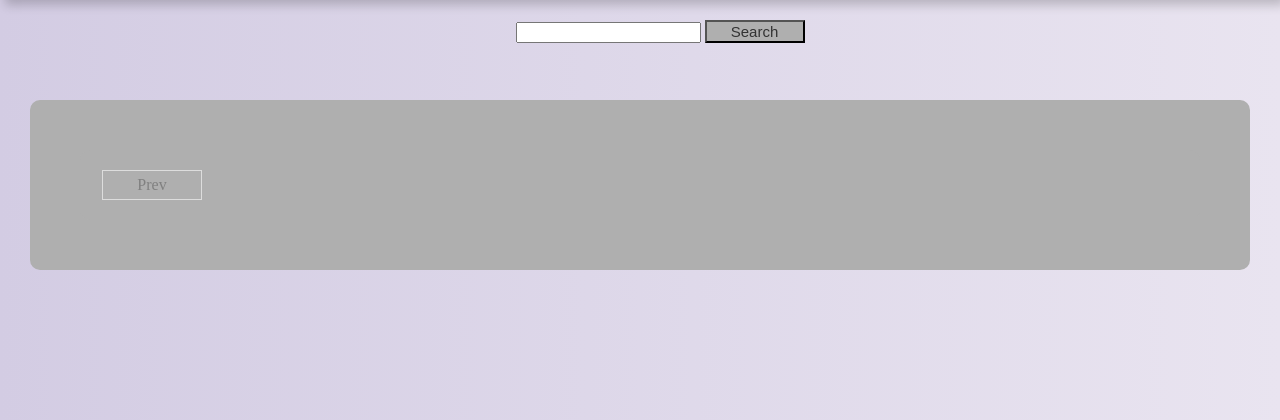
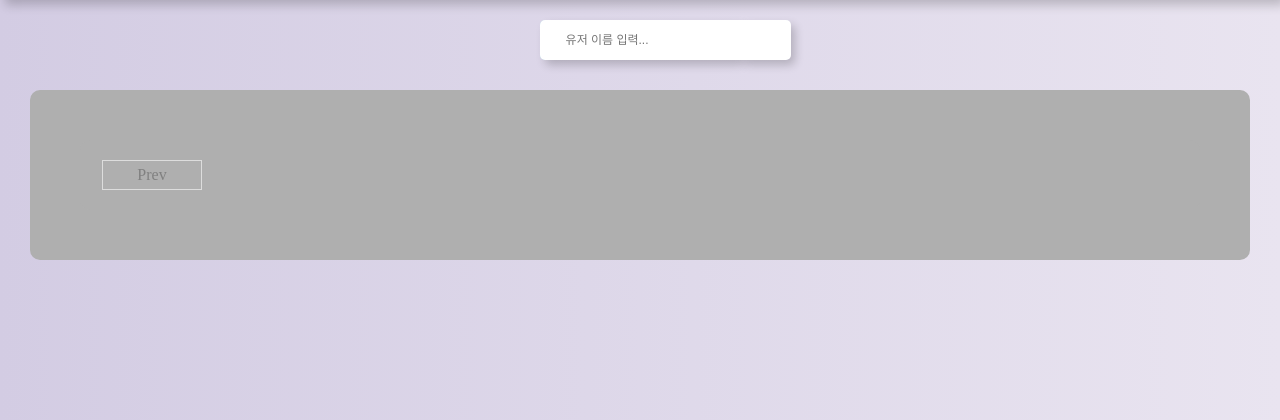
Before and after one commit to Twenty-One-Do/csi_group_project, a Flask app: template templates/til_list.html in a window 1280 px wide. Shown: the part 48-468 px from the top of the page. Run offline with Flask 3, Linux system fonts and the light colour scheme; the template is opened without the code that fills it, so the values that code supplies are empty; some web fonts are replaced.

Commit message:
UPDATE: til_list css 수정
검색창 폼 수정하고 css 처리했습니다

```diff
--- a/static/til_list.css
+++ b/static/til_list.css
@@ -3,16 +3,71 @@
 .search_box {
     display: flex;
     justify-content: center;
-    height: 50px;
-    margin: 20px;
-    width: 100%;
+    margin-top: 20px;
 }
 
-.submit_btn {
-    width: 100px;
-    color: var(--accent-color);
-    background-color: var(--middle-color);
-    font-size: 15px;
+form {
+    display: flex;
+    align-items: center;
+    position: relative;
+    width: 200px;
+    background: lightblue;
+    border-radius: 5px;
+    box-shadow: 5px 5px 10px rgba(0, 0, 0, 0.2);
+}
+
+input[type="text"] {
+    outline: 0;
+    border: 0 solid black;
+    width: 100%;
+    height: 40px;
+    background: var(--normal-color);
+    font-size: 12px;
+    padding: 0 1.6rem;
+    border-radius: 5px;
+    appearance: none;
+    transition: all 0.3s 0.3s;
+    transition-property: width, border-radius;
+    z-index: 1;
+    position: absolute;
+}
+
+button {
+    position: relative;
+    outline: 0;
+    top: 0;
+    left: 200px;
+    width: 50px;
+    height: 40px;
+    font-weight: bold;
+    font-size: 12px;
+    background: lightblue;
+    border: 0 solid black;
+    border-radius: 0 5px 5px 0;
+    box-shadow: 5px 5px 10px rgba(0, 0, 0, 0.2);
+}
+
+button:hover {
+    cursor: pointer;
+}
+
+input:not(:placeholder-shown) {
+    border-radius: 5px 0 0 5px;
+    width: calc(100% - 50px);
+
+    +button {
+        display: block;
+    }
+}
+
+label {
+    position: absolute;
+    clip: rect(1px, 1px, 1px, 1px);
+    padding: 0;
+    border: 0;
+    height: 1px;
+    width: 1px;
+    overflow: hidden;
 }
 
 /* .til_lists {
@@ -42,7 +97,7 @@
     justify-content: center;
 }
 
-.til_card-container{
+.til_card-container {
     display: grid;
     grid-template-columns: repeat(auto-fill, minmax(300px, 1fr));
     grid-gap: 20px;
@@ -52,7 +107,7 @@
     justify-content: center;
 }
 
-.pagination_container{
+.pagination_container {
     max-width: 2000px;
     border-radius: 10px;
     text-align: center;
@@ -71,29 +126,35 @@
     list-style: none;
     padding: 0;
 }
+
 .pagination li {
     margin: 0 2px;
 }
+
 .pagination li a {
     padding: 5px 10px;
     text-decoration: none;
     color: black;
     border: 1px solid #ddd;
 }
+
 .pagination li.active a,
 .pagination li a:hover {
     background-color: #ddd;
 }
+
 .pagination li.disabled a {
     color: grey;
 }
+
 .pagination li.disabled a:hover {
     background-color: transparent;
 }
 
-.active{
+.active {
     color: var(--normal-color);
 }
-.disabled{
+
+.disabled {
     color: var(--accent-color);
 }
--- a/templates/til_list.html
+++ b/templates/til_list.html
@@ -45,10 +45,17 @@
     </div>
   </div>
   <!-- ---------------------------------------------------------------------------------------- -->
-  <div class="search_box">
+  <!-- <div class="search_box">
     <form id="searchForm" action="" method="GET">
       <input type="text" name="condition" id="condition">
       <button type="submit" class="submit_btn" onclick="submitForm()">Search</button>
+    </form>
+  </div> -->
+  <div class="search_box">
+    <form method="GET">
+      <label for="search"></label>
+      <input type="text" name="condition" id="condition" placeholder="유저 이름 입력..." autofocus required />
+      <button type="submit" onclick="submitForm()">검색</button>
     </form>
   </div>
 
```
